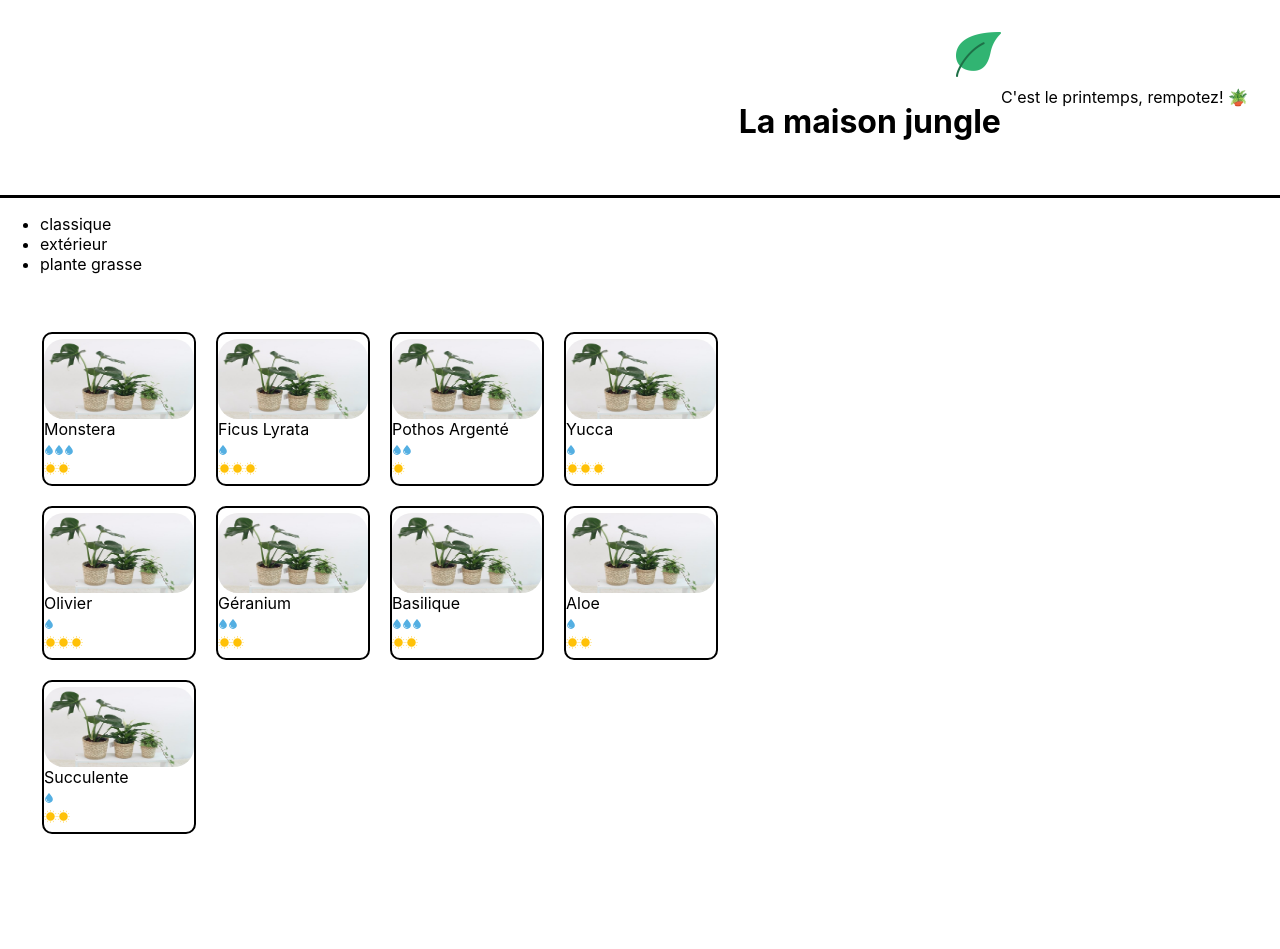
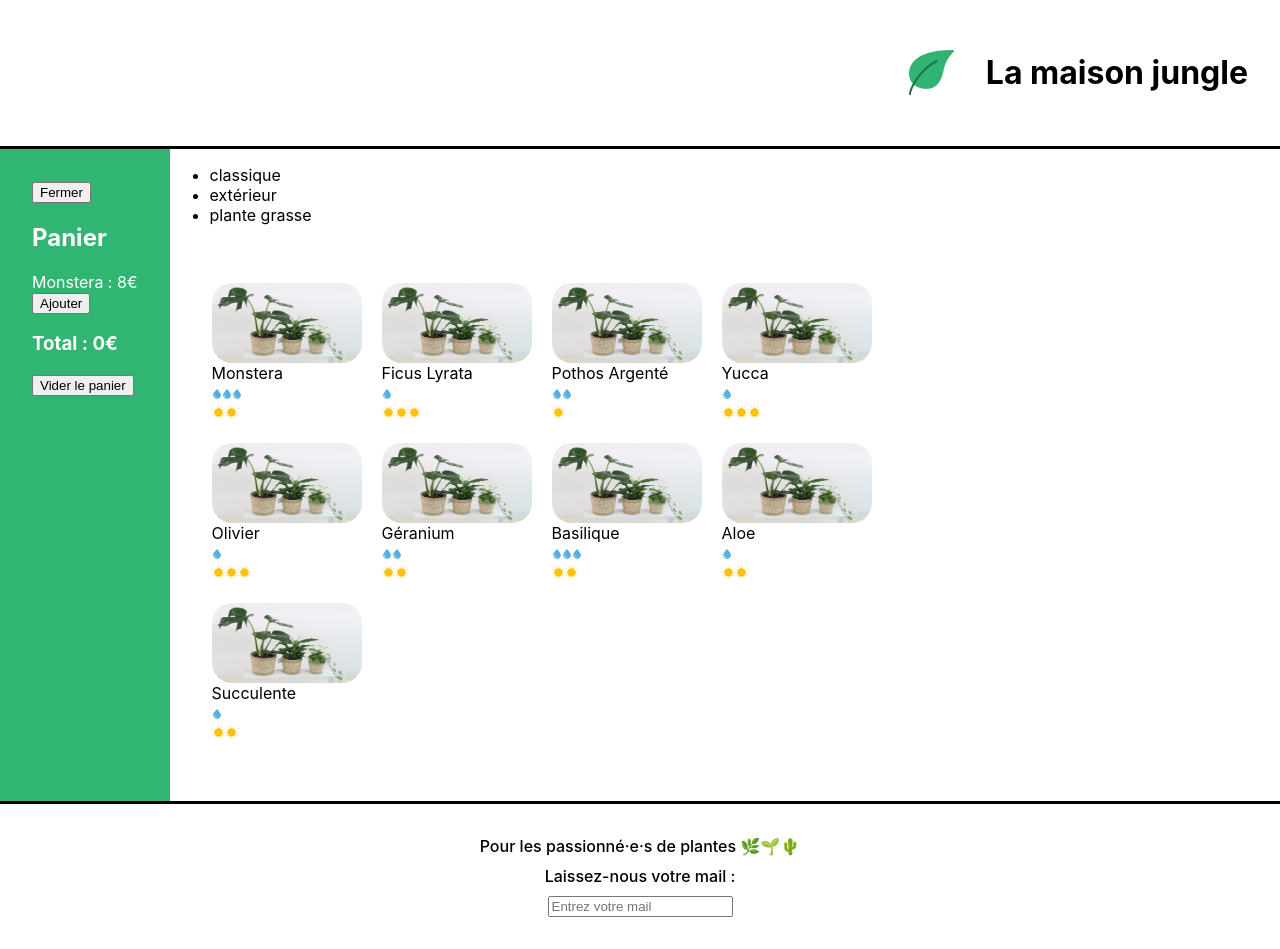
Before and after one commit to Fadddddd/ReactPlants, a React app in the folder la-maison-jungle/: page / in a window 1280 px wide. Before the commit the page ends 892 px from the top, so only its background shows below. Built offline with nearby package versions, Linux system fonts and the light colour scheme.

Commit message:
mise en place d'un panier qui s'ouvre et ferme

```diff
--- a/la-maison-jungle/src/components/App.js
+++ b/la-maison-jungle/src/components/App.js
@@ -1,13 +1,22 @@
 import BannerPlop from "./BannerPlop";
-// import Cart from './Cart'
+import logo from "../assets/logo.png";
+import Cart from "./Cart";
+import Footer from "./Footer";
 import ShoppingList from "./ShoppingList";
+import "../styles/Layout.css";
 
 function App() {
   return (
     <div>
-      <BannerPlop />
-      {/* <Cart /> */}
-      <ShoppingList />
+      <BannerPlop>
+        <img src={logo} alt="La maison jungle" className="lmj-logo" />
+        <h1 className="lmj-title">La maison jungle</h1>
+      </BannerPlop>
+      <div className="lmj-layout-inner">
+        <Cart />
+        <ShoppingList />
+      </div>
+      <Footer />
     </div>
   );
 }
--- a/la-maison-jungle/src/components/BannerPlop.js
+++ b/la-maison-jungle/src/components/BannerPlop.js
@@ -1,19 +1,7 @@
-import logo from "../assets/logo.png";
 import "../styles/Banners.css";
-import Recommandation from "./Recommandation";
 
-function BannerPlop() {
-  const title = "La maison jungle";
-
-  return (
-    <div className="lmj-banner">
-      <div className="lmj-banner-row">
-        <img src={logo} alt="La maison jungle" className="lmj-logo" />
-        <h1 className="lmj-title">{title}</h1>
-      </div>
-      <Recommandation />
-    </div>
-  );
+function BannerPlop({ children }) {
+  return <div className="lmj-banner">{children}</div>;
 }
 
 export default BannerPlop;
--- a/la-maison-jungle/src/components/CareScale.js
+++ b/la-maison-jungle/src/components/CareScale.js
@@ -1,9 +1,14 @@
 import Sun from "../assets/sun.svg";
 import Water from "../assets/water.svg";
 
+const quantityLabel = {
+  1: "peu",
+  2: "modérément",
+  3: "beaucoup",
+};
+
 function CareScale({ scaleValue, careType }) {
   const range = [1, 2, 3];
-
   const scaleType =
     careType === "light" ? (
       <img src={Sun} alt="sun-icon" />
@@ -11,7 +16,15 @@ function CareScale({ scaleValue, careType }) {
       <img src={Water} alt="water-icon" />
     );
   return (
-    <div>
+    <div
+      onClick={() =>
+        alert(
+          `Cette plante requiert ${quantityLabel[scaleValue]} ${
+            careType === "light" ? "de lumière" : "d'arrosage"
+          }`
+        )
+      }
+    >
       {range.map((rangeElem) =>
         scaleValue >= rangeElem ? (
           <span key={rangeElem.toString()}>{scaleType}</span>
@@ -21,6 +34,4 @@ function CareScale({ scaleValue, careType }) {
   );
 }
 
-
-
 export default CareScale;
--- a/la-maison-jungle/src/components/Cart.js
+++ b/la-maison-jungle/src/components/Cart.js
@@ -1,18 +1,33 @@
-import "../styles/Cart.css";
+import { useState } from "react";
+import "../styles/Carts.css";
 
 function Cart() {
   const monsteraPrice = 8;
-  const ivyPrice = 10;
-  const flowerPrice = 15;
-  return (
+  const [cart, updateCart] = useState(0);
+  const [isOpen, setIsOpen] = useState(true);
+
+  return isOpen ? (
     <div className="lmj-cart">
+      <button
+        className="lmj-cart-toggle-button"
+        onClick={() => setIsOpen(false)}
+      >
+        Fermer
+      </button>
       <h2>Panier</h2>
-      <ul>
-        <li>Monstera : {monsteraPrice}€</li>
-        <li>Lierre : {ivyPrice}€</li>
-        <li>Fleurs : {flowerPrice}€</li>
-      </ul>
-      Total : {monsteraPrice + ivyPrice + flowerPrice}€
+      <div>Monstera : {monsteraPrice}€</div>
+      <button onClick={() => updateCart(cart + 1)}>Ajouter</button>
+      <h3>Total : {monsteraPrice * cart}€</h3>
+      <button onClick={() => updateCart(0)}>Vider le panier</button>
+    </div>
+  ) : (
+    <div className="lmj-cart-closed">
+      <button
+        className="lmj-cart-toggle-button"
+        onClick={() => setIsOpen(true)}
+      >
+        Ouvrir le Panier
+      </button>
     </div>
   );
 }
--- /dev/null
+++ b/la-maison-jungle/src/components/Footer.js
@@ -0,0 +1,32 @@
+import { useState } from "react";
+import "../styles/Footer.css";
+
+function Footer() {
+  const [inputValue, setInputValue] = useState("");
+
+  function handleInput(e) {
+    setInputValue(e.target.value);
+  }
+  function handleBlur() {
+    if (!inputValue.includes("@")) {
+      alert("Attention, il n'y a pas d'@, ceci n'est pas une adresse valide");
+    }
+  }
+
+  return (
+    <footer className="lmj-footer">
+      <div className="lmj-footer-elem">
+        Pour les passionné·e·s de plantes 🌿🌱🌵
+      </div>
+      <div className="lmj-footer-elem">Laissez-nous votre mail :</div>
+      <input
+        placeholder="Entrez votre mail"
+        onChange={handleInput}
+        value={inputValue}
+        onBlur={handleBlur}
+      />
+    </footer>
+  );
+}
+
+export default Footer;
--- a/la-maison-jungle/src/components/PlantItem.js
+++ b/la-maison-jungle/src/components/PlantItem.js
@@ -1,9 +1,13 @@
 import CareScale from "./CareScale";
 import "../styles/PlantItem.css";
 
-function PlantItem({ id, cover, name, water, light }) {
+function handleClick(plantName) {
+  alert(`Vous voulez acheter 1 ${plantName}? Très bon choix 🌱✨`);
+}
+
+function PlantItem({ cover, name, water, light }) {
   return (
-    <li key={id} className="lmj-plant-item" onClick={handleClick}>
+    <li className="lmj-plant-item" onClick={handleClick}>
       <img className="lmj-plant-item-cover" src={cover} alt={`${name} cover`} />
       {name}
       <div>
@@ -13,8 +17,5 @@ function PlantItem({ id, cover, name, water, light }) {
     </li>
   );
 }
-function handleClick(plantName) {
-    alert(`Vous voulez acheter 1 ${plantName} ? Très bon choix 🌱✨`)
-}
 
 export default PlantItem;
--- a/la-maison-jungle/src/components/Recommandation.js
+++ /dev/null
@@ -1,11 +0,0 @@
-function Recommandation() {
-  const currentMonth = new Date().getMonth();
-  const isSpring = currentMonth >= 2 && currentMonth <= 5;
-
-  if (!isSpring) {
-    return <div>Ce n'est pas le moment de rempoter</div>;
-  }
-  return <div>C'est le printemps, rempotez! 🪴</div>;
-}
-
-export default Recommandation;
--- a/la-maison-jungle/src/datas/plantList.js
+++ b/la-maison-jungle/src/datas/plantList.js
@@ -5,7 +5,7 @@ export const plantList = [
     name: "monstera",
     category: "classique",
     id: "1ed",
-    isBestSale: true,
+
     isSpecialOffer: true,
     light: 2,
     water: 3,
@@ -15,7 +15,7 @@ export const plantList = [
     name: "ficus lyrata",
     category: "classique",
     id: "2ab",
-    isBestSale: false,
+
     isSpecialOffer: true,
     light: 3,
     water: 1,
@@ -25,7 +25,7 @@ export const plantList = [
     name: "pothos argenté",
     category: "classique",
     id: "3sd",
-    isBestSale: true,
+
     isSpecialOffer: false,
     light: 1,
     water: 2,
@@ -35,7 +35,7 @@ export const plantList = [
     name: "yucca",
     category: "classique",
     id: "4kk",
-    isBestSale: false,
+
     isSpecialOffer: true,
     light: 3,
     water: 1,
@@ -45,7 +45,7 @@ export const plantList = [
     name: "olivier",
     category: "extérieur",
     id: "5pl",
-    isBestSale: true,
+
     isSpecialOffer: true,
     light: 3,
     water: 1,
@@ -55,7 +55,7 @@ export const plantList = [
     name: "géranium",
     category: "extérieur",
     id: "6uo",
-    isBestSale: true,
+
     isSpecialOffer: false,
     light: 2,
     water: 2,
@@ -65,7 +65,7 @@ export const plantList = [
     name: "basilique",
     category: "extérieur",
     id: "7ie",
-    isBestSale: true,
+
     isSpecialOffer: true,
     light: 2,
     water: 3,
@@ -75,7 +75,7 @@ export const plantList = [
     name: "aloe",
     category: "plante grasse",
     id: "8fp",
-    isBestSale: false,
+
     isSpecialOffer: false,
     light: 2,
     water: 1,
@@ -85,7 +85,7 @@ export const plantList = [
     name: "succulente",
     category: "plante grasse",
     id: "9vn",
-    isBestSale: false,
+
     isSpecialOffer: true,
     light: 2,
     water: 1,
--- /dev/null
+++ b/la-maison-jungle/src/styles/Footer.css
@@ -0,0 +1,14 @@
+.lmj-footer {
+  color: black;
+  padding: 32px;
+  border-top: solid 3px black;
+  display: flex;
+  justify-content: flex-start;
+  flex-direction: column;
+  align-items: center;
+  font-weight: 500;
+}
+
+.lmj-footer-elem {
+  margin-bottom: 10px;
+}
--- /dev/null
+++ b/la-maison-jungle/src/styles/Layout.css
@@ -0,0 +1,4 @@
+.lmj-layout-inner {
+  display: flex;
+  flex-direction: row;
+}
--- a/la-maison-jungle/src/styles/ShoppingLists.css
+++ b/la-maison-jungle/src/styles/ShoppingLists.css
@@ -5,7 +5,7 @@
   flex-wrap: wrap;
   max-width: 800px;
 }
-
+/*
 .lmj-plant-item {
   border: solid 2px black;
   border-radius: 10px;
@@ -27,4 +27,4 @@
   color: white;
   padding: 5px 10px;
   background-color: #31b572;
-}
+} */
```
